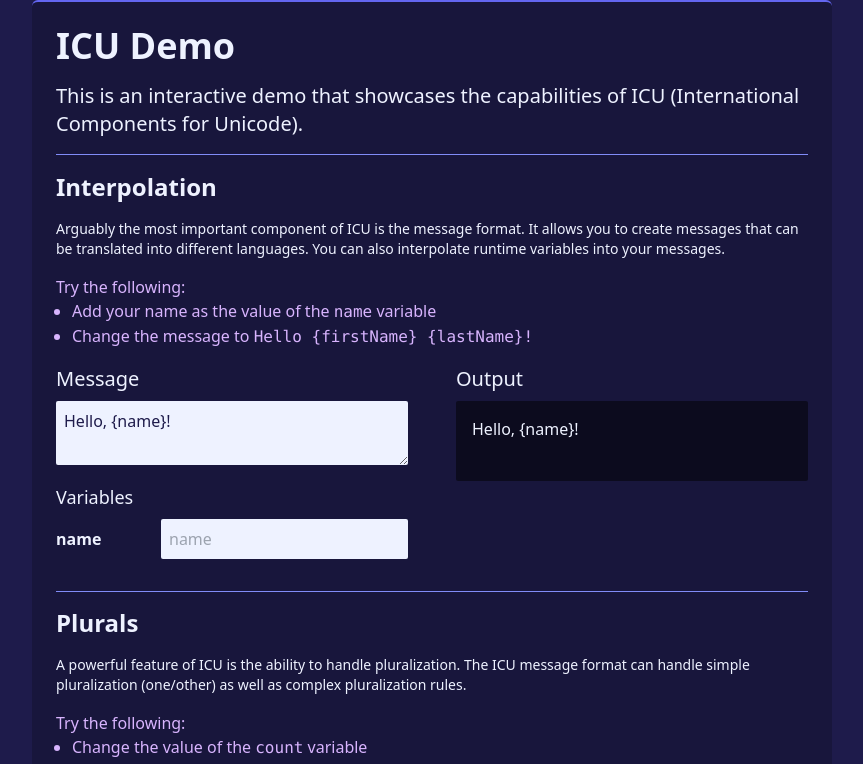
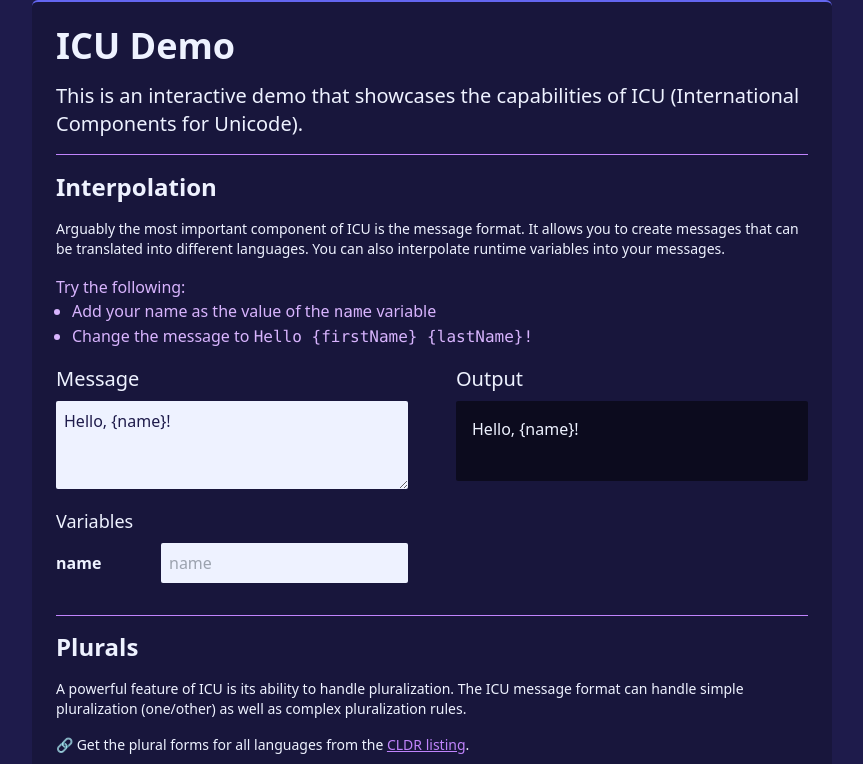
Before and after one commit to PhraseApp-Blog/icu-2023, a React (Vite) app: page / in a window 1280 px wide. Shown: the top 764 px of the page, without its empty margins (208-1071 px from the left). Built offline with nearby package versions, Linux system fonts and the light colour scheme.

Commit message:
style: add more rows to plural textarea

```diff
--- a/src/App.jsx
+++ b/src/App.jsx
@@ -18,16 +18,17 @@
           (International Components for Unicode).
         </p>
 
-        <hr className="mt-4 h-[0.5px] border-0 bg-indigo-400" />
+        <hr className="mt-4 h-[0.5px] border-0 bg-purple-400" />
 
         <InterpolationIntro />
         <MessagePlayground id={id()} initialMessage="Hello, {name}!" />
 
-        <hr className="mt-8 h-[0.5px] border-0 bg-indigo-400" />
+        <hr className="mt-8 h-[0.5px] border-0 bg-purple-400" />
 
         <PluralsIntro />
         <MessagePlayground
           id={id()}
+          rows={5}
           initialMessage={`{count, plural,
   one {You have # message.}
   other {You have # messages.}
--- a/src/components/MessagePlayground.jsx
+++ b/src/components/MessagePlayground.jsx
@@ -6,9 +6,14 @@
 MessagePlayground.propTypes = {
   id: PropTypes.string.isRequired,
   initialMessage: PropTypes.string,
+  rows: PropTypes.number,
 };
 
-export default function MessagePlayground({ id, initialMessage = "" }) {
+export default function MessagePlayground({
+  id,
+  initialMessage = "",
+  rows = 3,
+}) {
   const [message, setMessage] = useState(initialMessage);
 
   const [variables, parsingError] = variablesFor(message);
@@ -32,6 +37,7 @@
 
         <textarea
           id={`${id}-message`}
+          rows={rows}
           className="mt-2 w-full rounded-sm bg-indigo-50 p-2 text-indigo-950"
           value={message}
           onChange={(e) => setMessage(e.target.value)}
--- a/src/components/PluralsIntro.jsx
+++ b/src/components/PluralsIntro.jsx
@@ -4,9 +4,22 @@
       <h2 className="mt-4 text-2xl font-semibold">Plurals</h2>
 
       <p className="mt-4 text-sm">
-        A powerful feature of ICU is the ability to handle pluralization. The
+        A powerful feature of ICU is its ability to handle pluralization. The
         ICU message format can handle simple pluralization (one/other) as well
         as complex pluralization rules.
+      </p>
+
+      <p className="mt-4 text-sm">
+        🔗 Get the plural forms for all languages from the{" "}
+        <a
+          href="https://www.unicode.org/cldr/charts/latest/supplemental/language_plural_rules.html"
+          target="_blank"
+          rel="noreferrer"
+          className="text-purple-400 underline"
+        >
+          CLDR listing
+        </a>
+        .
       </p>
 
       <p className="mt-4 text-purple-300">Try the following:</p>
```
